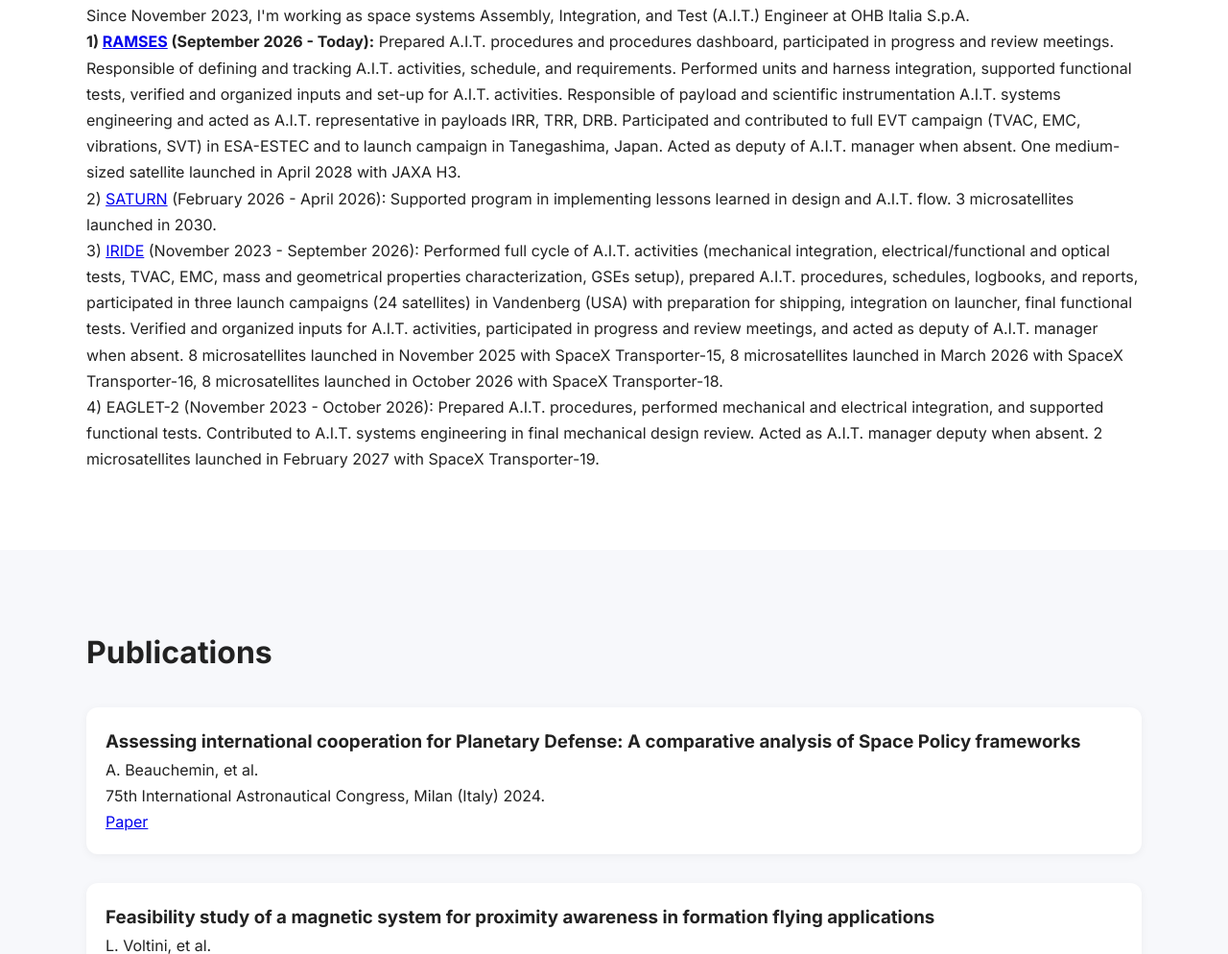
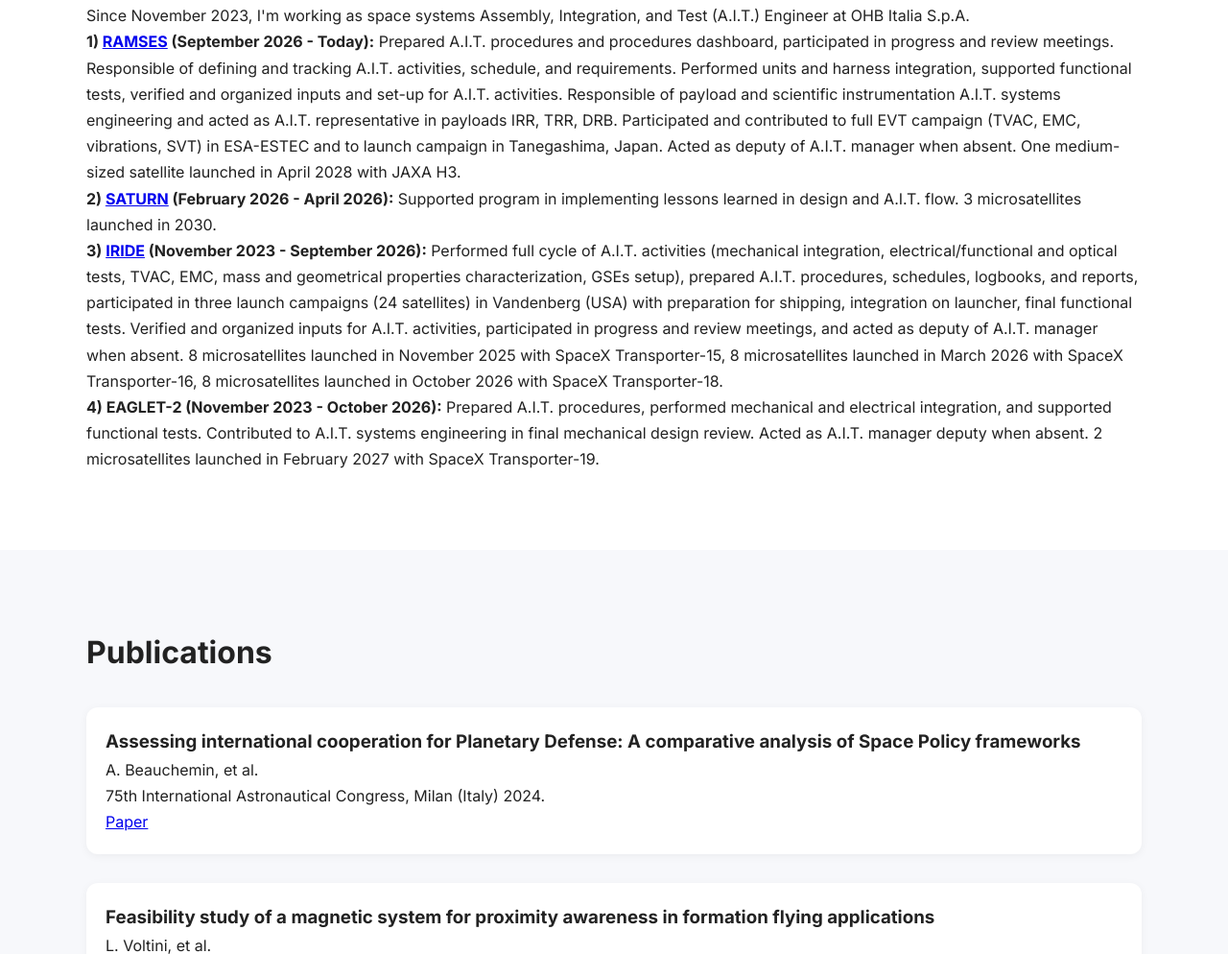
Before and after one commit to lorenzovoltini/lorenzovoltini.github.io, a plain HTML site: page index.html in a window 1280 px wide. Shown: the part 1083-2077 px from the top of the page at 96% size. Drawn offline with Linux system fonts and the light colour scheme.

Commit message:
index.html

```diff
--- a/index.html
+++ b/index.html
@@ -86,13 +86,13 @@
            <b>1) <a href="https://www.esa.int/Space_Safety/Planetary_Defence/ESA_and_JAXA_team_up_on_planetary_defence_Ramses_mission_to_asteroid_Apophis">RAMSES</a> (September 2026 - Today):</b> Prepared A.I.T. procedures and procedures dashboard, participated in progress and review meetings. Responsible of defining and tracking A.I.T. activities, schedule, and requirements. Performed units and harness integration, supported functional tests, verified and organized inputs and set-up for A.I.T. activities. Responsible of payload and scientific instrumentation A.I.T. systems engineering and acted as A.I.T. representative in payloads IRR, TRR, DRB. Participated and contributed to full EVT campaign (TVAC, EMC, vibrations, SVT) in ESA-ESTEC and to launch campaign in Tanegashima, Japan. Acted as deputy of A.I.T. manager when absent. One medium-sized satellite launched in April 2028 with JAXA H3.
         </p>
         <p>
-           2) <a href="https://www.asi.it/tecnologia-ingegneria-micro-e-nanosatelliti/micro-e-nanosatelliti/il-programma-alcor/saturn/">SATURN</a> (February 2026 - April 2026): Supported program in implementing lessons learned in design and A.I.T. flow. 3 microsatellites launched in 2030.
+           <b>2) <a href="https://www.asi.it/tecnologia-ingegneria-micro-e-nanosatelliti/micro-e-nanosatelliti/il-programma-alcor/saturn/">SATURN</a> (February 2026 - April 2026):</b> Supported program in implementing lessons learned in design and A.I.T. flow. 3 microsatellites launched in 2030.
         </p>
         <p>
-           3) <a href="https://www.esa.int/Applications/Observing_the_Earth/IRIDE/Italian_mission_adds_to_growing_IRIDE_space_fleet">IRIDE</a> (November 2023 - September 2026): Performed full cycle of A.I.T. activities (mechanical integration, electrical/functional and optical tests, TVAC, EMC, mass and geometrical properties characterization, GSEs setup), prepared A.I.T. procedures, schedules, logbooks, and reports, participated in three launch campaigns (24 satellites) in Vandenberg (USA) with preparation for shipping, integration on launcher, final functional tests. Verified and organized inputs for A.I.T. activities, participated in progress and review meetings, and acted as deputy of A.I.T. manager when absent. 8 microsatellites launched in November 2025 with SpaceX Transporter-15, 8 microsatellites launched in March 2026 with SpaceX Transporter-16, 8 microsatellites launched in October 2026 with SpaceX Transporter-18.
+           <b>3) <a href="https://www.esa.int/Applications/Observing_the_Earth/IRIDE/Italian_mission_adds_to_growing_IRIDE_space_fleet">IRIDE</a> (November 2023 - September 2026):</b> Performed full cycle of A.I.T. activities (mechanical integration, electrical/functional and optical tests, TVAC, EMC, mass and geometrical properties characterization, GSEs setup), prepared A.I.T. procedures, schedules, logbooks, and reports, participated in three launch campaigns (24 satellites) in Vandenberg (USA) with preparation for shipping, integration on launcher, final functional tests. Verified and organized inputs for A.I.T. activities, participated in progress and review meetings, and acted as deputy of A.I.T. manager when absent. 8 microsatellites launched in November 2025 with SpaceX Transporter-15, 8 microsatellites launched in March 2026 with SpaceX Transporter-16, 8 microsatellites launched in October 2026 with SpaceX Transporter-18.
         </p>
         <p>
-           4) EAGLET-2 (November 2023 - October 2026): Prepared A.I.T. procedures, performed mechanical and electrical integration, and supported functional tests. Contributed to A.I.T. systems engineering in final mechanical design review. Acted as A.I.T. manager deputy when absent. 2 microsatellites launched in February 2027 with SpaceX Transporter-19.
+           <b>4) EAGLET-2 (November 2023 - October 2026):</b> Prepared A.I.T. procedures, performed mechanical and electrical integration, and supported functional tests. Contributed to A.I.T. systems engineering in final mechanical design review. Acted as A.I.T. manager deputy when absent. 2 microsatellites launched in February 2027 with SpaceX Transporter-19.
         </p>
     </div>
 </section>
```
